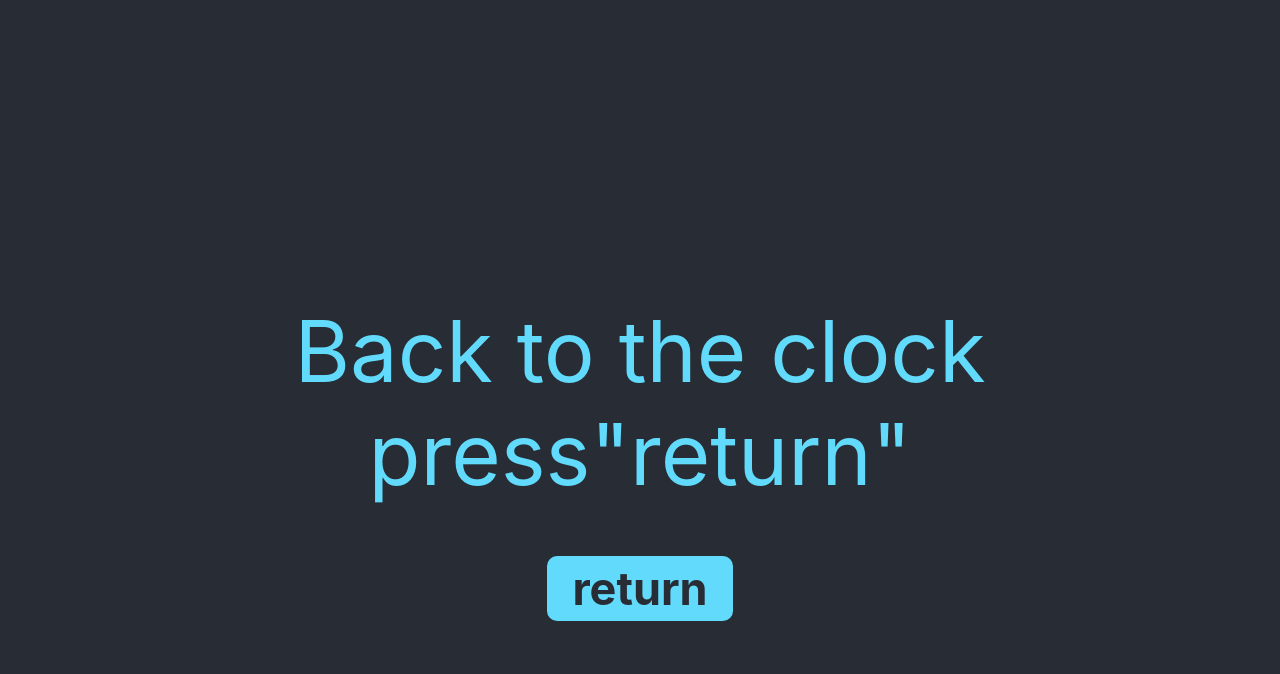
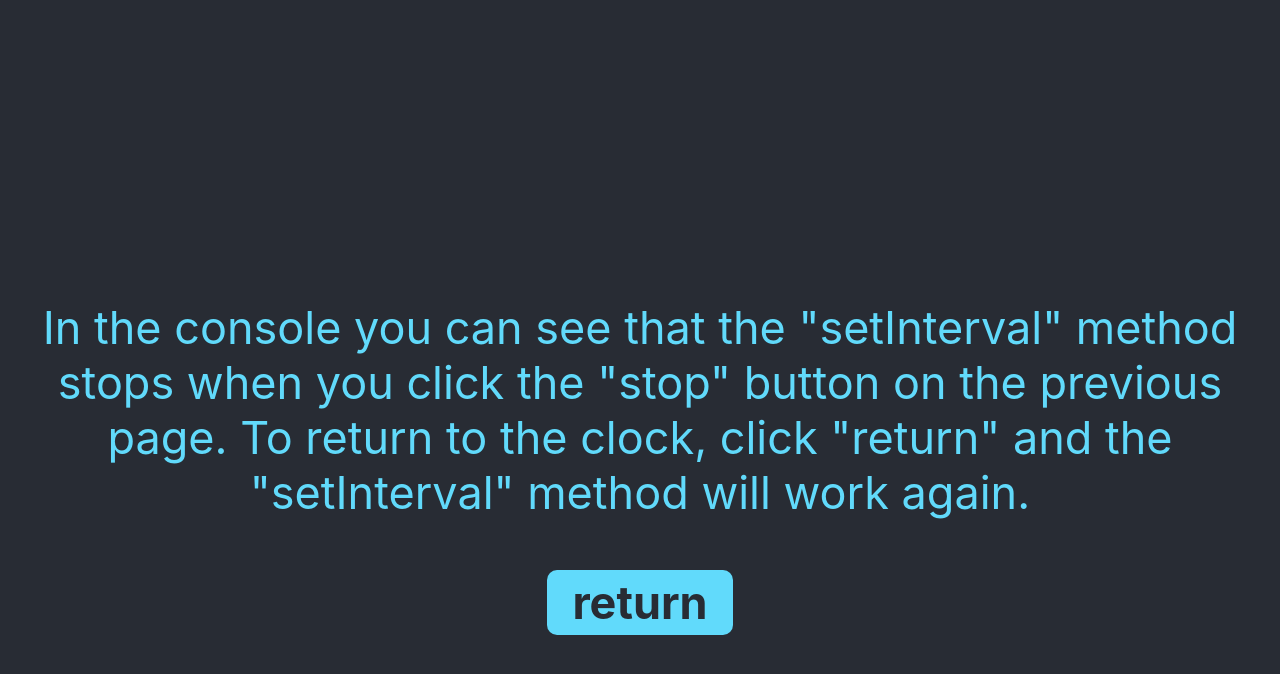
Before and after one commit to puerchik/clock, a React (Create React App) app: page / in a window 1280 px wide. Both pictures are taken after a click on the button "stop". Shown: the top 674 px of the page. Built offline with nearby package versions, Linux system fonts and the light colour scheme.

Commit message:
minor edits

```diff
--- a/src/App.css
+++ b/src/App.css
@@ -57,7 +57,7 @@ body {
 .stopClock {
   padding-top: 300px;
   text-align: center;
-  font-size: 85px;
+  font-size: 45px;
   display: flex;
   flex-direction: column;
   align-items: center;
--- a/src/Components/StopClock.tsx
+++ b/src/Components/StopClock.tsx
@@ -2,11 +2,14 @@ type StopClockPropsType = {
     changeToggle: () => void
 }
 
-export const StopClock: React.FC<StopClockPropsType> = ({changeToggle}) => {
+export const StopClock: React.FC<StopClockPropsType> = ({ changeToggle }) => {
     return (
         <>
             <div className="stopClock">
-                <span className="stopClockText">Back to the clock press"return"</span>
+                <span className="stopClockText">
+                    In the console you can see that the "setInterval" method stops when you click the "stop" button on the previous page.
+                    To return to the clock, click "return" and the "setInterval" method will work again.
+                </span>
                 <button onClick={changeToggle} className="button resetButton">return</button>
             </div>
         </>
```
